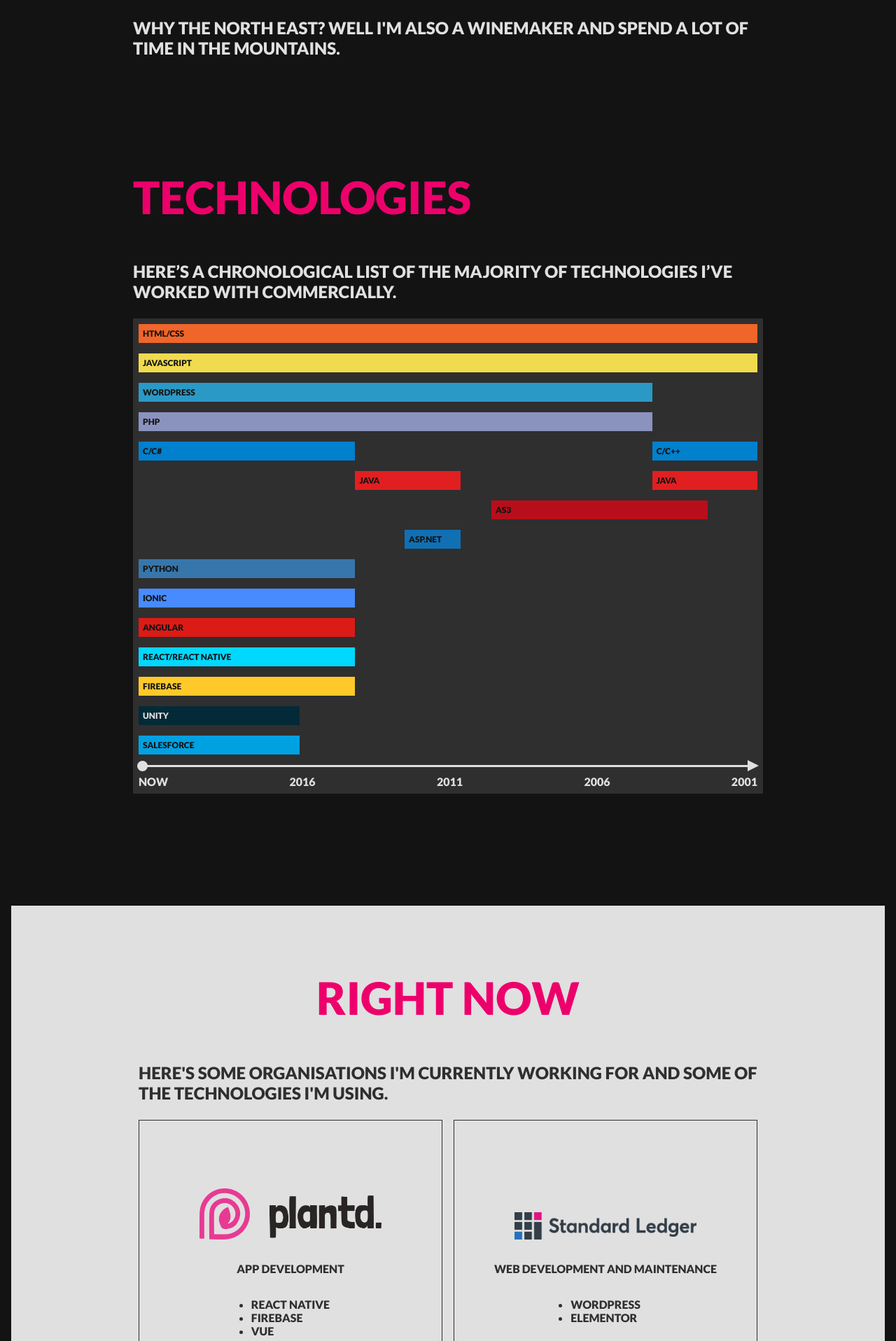
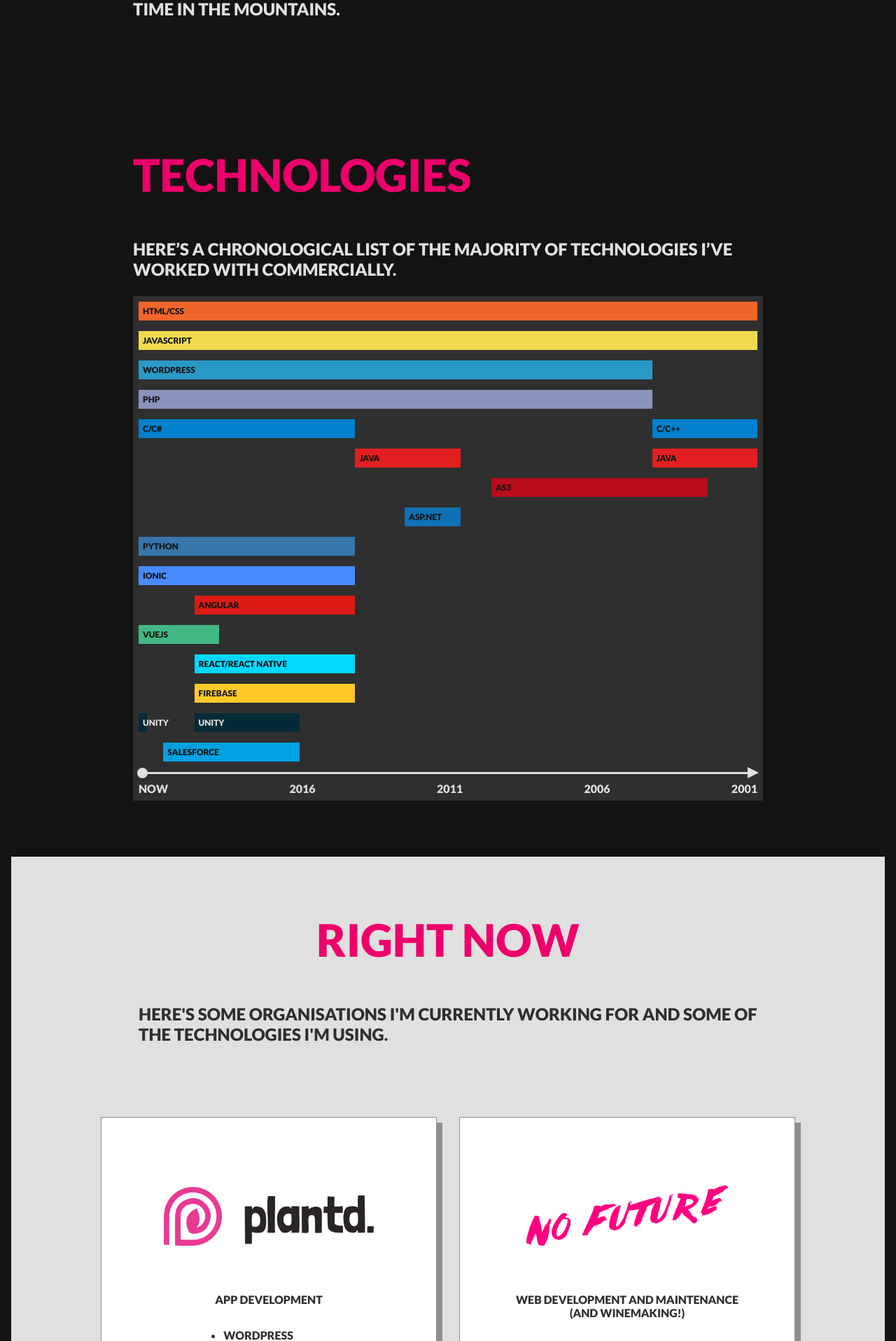
Before and after one commit to hcw-rohan/rocodes, a PHP site: page / in a window 1280 px wide. Shown: the part 340-2256 px from the top of the page at 70% size. Run offline with PHP 8.4, Linux system fonts and the light colour scheme; some libraries are stand-ins or nearby versions.

Commit message:
Updated portfolio, removed reCaptcha

```diff
--- a/css/main.css
+++ b/css/main.css
@@ -76,6 +76,7 @@
 h2 {
     color: #ED006B;
     font-size: 2.625rem;
+    margin-top: 0;
 }
 
 @media screen and (min-width:480px) {
@@ -98,13 +99,22 @@
 }
 
 section {
-    margin-top: 10em;
+    padding: 5rem 0;
 }
 
 .boxed {
     max-width: 900px;
     margin-left: auto;
     margin-right: auto;
+}
+
+.wide {
+    max-width: 1680px;
+    margin-left: auto;
+    margin-right: auto;
+    padding: 0 0.5em;
+    display: flex;
+    justify-content: center;
 }
 
 /* Header */
@@ -260,12 +270,10 @@
 .now {
     background-color: #E0E0E0;
     color: #2f2f2f;
-    padding-top: 2em;
-    padding-bottom: 2em;
 }
 
 .now .boxed {
-    padding: 0.5em;
+    padding: 0 0.5em;
 }
 
 .now h2 {
@@ -275,17 +283,47 @@
 .grid {
     display: grid;
     grid-template-columns: 1fr;
-    gap: 3em 1em;
+    gap: 2rem;
+    margin-top: 5rem;
+    width: 100%;
 }
 
-@media screen and (min-width: 740px) {
+@media screen and (min-width: 900px) {
     .grid {
         grid-template-columns: 1fr 1fr;
+        padding: 0 0.5em;
     }
 }
 
-.grid > div {
-    border: 1px solid #2f2f2f;
+@media screen and (min-width: 1070px) {
+    .grid {
+        grid-template-columns: 480px 480px;
+        padding: 0 0.5em;
+        width: auto;
+    }
+}
+
+@media screen and (min-width: 1440px) {
+    .grid {
+        grid-template-columns: 1fr 1fr 1fr;
+        gap: 5em;
+        padding: 0 2.5em;
+        width: 100%;
+    }
+    .grid>div:last-child:nth-child(3n - 2) {
+        grid-column-end: -2;
+      }
+}
+
+.grid>div {
+    border: 1px solid #8f8f8f;
+    box-shadow: 0.5em 0.5em 0px #8f8f8f;
+    background: #fff;
+    padding: 3rem 0;
+    max-width: 480px;
+    margin-left: auto;
+    margin-right: auto;
+    width: 100%;
 }
 
 .grid a {
@@ -300,7 +338,7 @@
 
 .grid a .wrapper {
     display: flex;
-    align-items: end;
+    align-items: center;
     padding-bottom: 1em;
 }
 
@@ -311,7 +349,7 @@
 }
 
 .grid a img {
-    max-width: 260px;
+    max-width: 300px;
     height: auto;
     max-height: 160px;
     display: block;
--- a/index.html
+++ b/index.html
@@ -1,32 +1,41 @@
 <!DOCTYPE html>
 
 <html lang="en">
-
   <head>
     <title>Rohan Latimer - Software, Web and App Developer</title>
     <meta charset="UTF-8" />
     <meta name="viewport" content="width=device-width,initial-scale=1" />
-    <meta name="description"
-        content="Freelance Fullstack software developer based in Melbourne and North East Victoria, Australia" />
+    <meta
+      name="description"
+      content="Freelance Fullstack software developer based in Melbourne and North East Victoria, Australia"
+    />
 
     <!-- Google tag (gtag.js) -->
-    <script async src="https://www.googletagmanager.com/gtag/js?id=G-B79GJMRHJX"></script>
+    <script
+      async
+      src="https://www.googletagmanager.com/gtag/js?id=G-B79GJMRHJX"
+    ></script>
     <script>
       window.dataLayer = window.dataLayer || [];
-        function gtag() { dataLayer.push(arguments); }
-        gtag('js', new Date());
-        gtag('config', 'G-B79GJMRHJX');
+      function gtag() {
+        dataLayer.push(arguments);
+      }
+      gtag("js", new Date());
+      gtag("config", "G-B79GJMRHJX");
     </script>
 
-    <link rel="preconnect" href="https://fonts.googleapis.com">
-    <link rel="preconnect" href="https://fonts.gstatic.com" crossorigin>
-    <link href="https://fonts.googleapis.com/css2?family=Lato:wght@900&display=swap" rel="stylesheet">
-    <link rel="stylesheet" href="css/main.css?v=1.0">
+    <link rel="preconnect" href="https://fonts.googleapis.com" />
+    <link rel="preconnect" href="https://fonts.gstatic.com" crossorigin />
+    <link
+      href="https://fonts.googleapis.com/css2?family=Lato:wght@900&display=swap"
+      rel="stylesheet"
+    />
+    <link rel="stylesheet" href="css/main.css?v=1.0" />
 
-    <link rel="apple-touch-icon" sizes="180x180" href="/apple-touch-icon.png">
-    <link rel="icon" type="image/png" sizes="32x32" href="/favicon-32x32.png">
-    <link rel="icon" type="image/png" sizes="16x16" href="/favicon-16x16.png">
-    <link rel="manifest" href="/site.webmanifest">
+    <link rel="apple-touch-icon" sizes="180x180" href="/apple-touch-icon.png" />
+    <link rel="icon" type="image/png" sizes="32x32" href="/favicon-32x32.png" />
+    <link rel="icon" type="image/png" sizes="16x16" href="/favicon-16x16.png" />
+    <link rel="manifest" href="/site.webmanifest" />
   </head>
 
   <body>
@@ -36,85 +45,197 @@
         <div role="doc-subtitle" class="subtitle">Software Developer</div>
       </div>
       <div class="github">
-            <a href="https://github.com/hcw-rohan" target="_blank"><img src="img/github.png" width="32"
-                    height="32" /></a>
+        <a href="https://github.com/hcw-rohan" target="_blank"
+          ><img src="img/github.png" width="32" height="32"
+        /></a>
       </div>
     </header>
 
     <section class="intro boxed">
-        <p>I write software for <b>the web, phone apps and embedded systems</b>. I'm based in Melbourne and North East
-            Victoria, travelling weekly between the two.</p>
-        <p>Why the North East? Well I'm also a winemaker and spend a lot of time in the mountains.</p>
+      <p>
+        I write software for <b>the web, phone apps and embedded systems</b>.
+        I'm based in Melbourne and North East Victoria, travelling weekly
+        between the two.
+      </p>
+      <p>
+        Why the North East? Well I'm also a winemaker and spend a lot of time in
+        the mountains.
+      </p>
     </section>
 
     <section class="tech boxed">
       <h2>Technologies</h2>
-        <p>Here&rsquo;s a chronological list of the majority of technologies I&rsquo;ve worked with commercially.</p>
+      <p>
+        Here&rsquo;s a chronological list of the majority of technologies
+        I&rsquo;ve worked with commercially.
+      </p>
       <div id="tech-chart">
         <div class="wrapper">
           <div class="row">
-                    <span class="tech-block" data-start="2001" data-end=""
-                        style="background-color:#f0652a;">HTML&sol;CSS</span>
+            <span
+              class="tech-block"
+              data-start="2001"
+              data-end=""
+              style="background-color: #f0652a"
+              >HTML&sol;CSS</span
+            >
           </div>
           <div class="row">
-                    <span class="tech-block" data-start="2001" data-end=""
-                        style="background-color: #f0db4e;">Javascript</span>
+            <span
+              class="tech-block"
+              data-start="2001"
+              data-end=""
+              style="background-color: #f0db4e"
+              >Javascript</span
+            >
           </div>
           <div class="row">
-                    <span class="tech-block" data-start="2005" data-end=""
-                        style="background-color: #2a99c6;">Wordpress</span>
+            <span
+              class="tech-block"
+              data-start="2005"
+              data-end=""
+              style="background-color: #2a99c6"
+              >Wordpress</span
+            >
           </div>
           <div class="row">
-                    <span class="tech-block" data-start="2005" data-end="" style="background-color: #8a93be;">PHP</span>
+            <span
+              class="tech-block"
+              data-start="2005"
+              data-end=""
+              style="background-color: #8a93be"
+              >PHP</span
+            >
           </div>
           <div class="row">
-                    <span class="tech-block" data-start="2001" data-end="2005"
-                        style="background-color: #0180cd;">C&sol;C++</span>
-                    <span class="tech-block" data-start="2016" data-end=""
-                        style="background-color: #0180cd;">C&sol;C#</span>
+            <span
+              class="tech-block"
+              data-start="2001"
+              data-end="2005"
+              style="background-color: #0180cd"
+              >C&sol;C++</span
+            >
+            <span
+              class="tech-block"
+              data-start="2016"
+              data-end=""
+              style="background-color: #0180cd"
+              >C&sol;C#</span
+            >
           </div>
           <div class="row">
-                    <span class="tech-block" data-start="2001" data-end="2005"
-                        style="background-color: #e11f21;">Java</span>
-                    <span class="tech-block" data-start="2012" data-end="2016"
-                        style="background-color: #e11f21;">Java</span>
+            <span
+              class="tech-block"
+              data-start="2001"
+              data-end="2005"
+              style="background-color: #e11f21"
+              >Java</span
+            >
+            <span
+              class="tech-block"
+              data-start="2012"
+              data-end="2016"
+              style="background-color: #e11f21"
+              >Java</span
+            >
           </div>
           <div class="row">
-                    <span class="tech-block" data-start="2003" data-end="2011"
-                        style="background-color: #b80e1b;">AS3</span>
+            <span
+              class="tech-block"
+              data-start="2003"
+              data-end="2011"
+              style="background-color: #b80e1b"
+              >AS3</span
+            >
           </div>
           <div class="row">
-                    <span class="tech-block" data-start="2012" data-end="2014"
-                        style="background-color: #1170b4;">ASP.net</span>
+            <span
+              class="tech-block"
+              data-start="2012"
+              data-end="2014"
+              style="background-color: #1170b4"
+              >ASP.net</span
+            >
           </div>
           <div class="row">
-                    <span class="tech-block" data-start="2016" data-end=""
-                        style="background-color: #3776ab;">Python</span>
+            <span
+              class="tech-block"
+              data-start="2016"
+              data-end=""
+              style="background-color: #3776ab"
+              >Python</span
+            >
           </div>
 
           <div class="row">
-                    <span class="tech-block" data-start="2016" data-end=""
-                        style="background-color: #488bfe;">Ionic</span>
+            <span
+              class="tech-block"
+              data-start="2016"
+              data-end=""
+              style="background-color: #488bfe"
+              >Ionic</span
+            >
           </div>
           <div class="row">
-                    <span class="tech-block" data-start="2016" data-end=""
-                        style="background-color: #dc1b16;">Angular</span>
+            <span
+              class="tech-block"
+              data-start="2016"
+              data-end="2022"
+              style="background-color: #dc1b16"
+              >Angular</span
+            >
           </div>
           <div class="row">
-                    <span class="tech-block" data-start="2016" data-end=""
-                        style="background-color: #00d8ff;">React/React Native</span>
+            <span
+              class="tech-block"
+              data-start="2021"
+              data-end=""
+              style="background-color: #42b883"
+              >VueJS</span
+            >
           </div>
           <div class="row">
-                    <span class="tech-block" data-start="2016" data-end=""
-                        style="background-color: #ffca29;">Firebase</span>
+            <span
+              class="tech-block"
+              data-start="2016"
+              data-end="2022"
+              style="background-color: #00d8ff"
+              >React/React Native</span
+            >
           </div>
           <div class="row">
-                    <span class="tech-block" data-start="2018" data-end=""
-                        style="background-color: #042a37; color: #E0E0E0;">Unity</span>
+            <span
+              class="tech-block"
+              data-start="2016"
+              data-end="2022"
+              style="background-color: #ffca29"
+              >Firebase</span
+            >
           </div>
           <div class="row">
-                    <span class="tech-block" data-start="2018" data-end=""
-                        style="background-color: #00a1e1;">Salesforce</span>
+            <span
+              class="tech-block"
+              data-start="2018"
+              data-end="2022"
+              style="background-color: #042a37; color: #e0e0e0"
+              >Unity</span
+            >
+            <span
+              class="tech-block"
+              data-start="2024"
+              data-end=""
+              style="background-color: #042a37; color: #e0e0e0"
+              >Unity</span
+            >
+          </div>
+          <div class="row">
+            <span
+              class="tech-block"
+              data-start="2018"
+              data-end="2023"
+              style="background-color: #00a1e1"
+              >Salesforce</span
+            >
           </div>
           <div class="timeline">
             <div class="line"></div>
@@ -134,7 +255,12 @@
     <section class="now">
       <div class="boxed">
         <h2>Right Now</h2>
-            <p>Here's some organisations I'm currently working for and some of the technologies I'm using.</p>
+        <p>
+          Here's some organisations I'm currently working for and some of the
+          technologies I'm using.
+        </p>
+      </div>
+      <div class="wide">
         <div class="grid">
           <div>
             <a href="https://plantd.app" target="_blank">
@@ -143,11 +269,25 @@
               </div>
               <p>App development</p>
               <ul>
-                            <li>React Native</li>
-                            <li>Firebase</li>
-                            <li>Vue</li>
+                <li>Wordpress</li>
+                <li>Custom plugin</li>
+                <li>Custom theme</li>
+                <li>PWA</li>
               </ul>
+            </a>
+          </div>
 
+          <div>
+            <a href="https://nofuture.au" target="_blank">
+              <div class="wrapper">
+                <img src="img/nf_logo.png" alt="No Future" />
+              </div>
+              <p>Web development and maintenance <br />(And Winemaking!)</p>
+              <ul>
+                <li>Wordpress/Woocommerce</li>
+                <li>Custom theme</li>
+                <li>Custom plugins</li>
+              </ul>
             </a>
           </div>
 
@@ -160,8 +300,8 @@
               <ul>
                 <li>Wordpress</li>
                 <li>Elementor</li>
+                <li>Multi-region (AUS + UK)</li>
               </ul>
-
             </a>
           </div>
 
@@ -180,6 +320,34 @@
           </div>
 
           <div>
+            <a href="https://maxijet.com.au" target="_blank">
+              <div class="wrapper">
+                <img src="img/maxijet_logo.png" alt="Maxijet Australia" />
+              </div>
+              <p>Website rebuild (coming soon)</p>
+              <ul>
+                <li>Wordpress</li>
+                <li>Custom theme</li>
+                <li>Custom plugins</li>
+              </ul>
+            </a>
+          </div>
+
+          <div>
+            <a href="https://maternityconnect.com.au" target="_blank">
+              <div class="wrapper">
+                <img src="img/mcp_logo.png" alt="Maternity Connect Program" />
+              </div>
+              <p>Web Development and Maintenance</p>
+              <ul>
+                <li>Wordpress</li>
+                <li>Custom theme</li>
+                <li>Custom plugins</li>
+              </ul>
+            </a>
+          </div>
+
+          <div>
             <a href="https://intoourhandsfoundation.com.au/" target="_blank">
               <div class="wrapper">
                 <img src="img/ioh_logo.png" alt="Into Our Hands" />
@@ -189,22 +357,6 @@
                 <li>Wordpress</li>
                 <li>Elementor</li>
               </ul>
-
-                    </a>
-                </div>
-
-                <div>
-                    <a href="https://cva.org.au/" target="_blank">
-                        <div class="wrapper">
-                            <img src="img/cva_logo.png" alt="Conservation Volunteers Australia" />
-                        </div>
-                        <p>Web development (prototype)</p>
-                        <ul>
-                            <li>Wordpress</li>
-                            <li>Salesforce</li>
-                            <li>Timber</li>
-                        </ul>
-
             </a>
           </div>
         </div>
@@ -217,21 +369,31 @@
         <label for="name">Name</label>
         <input type="text" id="name" name="name" placeholder="Name" required />
         <label for="email">Email</label>
-            <input type="email" id="email" name="email" placeholder="Email" required />
+        <input
+          type="email"
+          id="email"
+          name="email"
+          placeholder="Email"
+          required
+        />
+        <input
+          type="checkbox"
+          name="phone"
+          style="display: none"
+          tabindex="-1"
+          autocomplete="off"
+        />
         <label for="message">Message</label>
-            <textarea id="message" name="message" placeholder="Message" required rows="4"></textarea>
-            <div class="g-recaptcha" data-sitekey="6LedyXchAAAAAEyoaYVc4ZQKKI9O2FOgSaiyzDXQ" data-size="invisible">
-            </div>
+        <textarea
+          id="message"
+          name="message"
+          placeholder="Message"
+          required
+          rows="4"
+        ></textarea>
         <button type="submit">Send</button>
-            <small>This site is protected by reCAPTCHA and the Google
-                <a href="https://policies.google.com/privacy">Privacy Policy</a> and
-                <a href="https://policies.google.com/terms">Terms of Service</a> apply.
-            </small>
       </form>
     </section>
-
-    <script src="https://www.google.com/recaptcha/api.js" async></script>
     <script src="js/main.js" async></script>
   </body>
-
 </html>
--- a/js/main.js
+++ b/js/main.js
@@ -19,7 +19,6 @@
             name: document.querySelector('input[name="name"]').value,
             email: document.querySelector('input[name="email"]').value,
             message: document.querySelector('textarea[name="message"]').value,
-            "g-recaptcha-response": grecaptcha.getResponse()
         }),
     })
         .then(function (response) {
```
Also changed, not shown: img/maxijet_logo.png (added), img/mcp_logo.png (added), img/nf_logo.png (added). Lines whose indentation alone changed are shown as unchanged.
